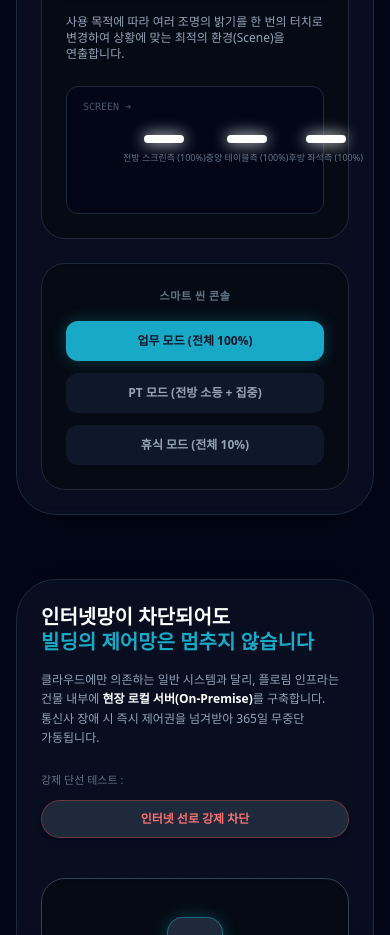
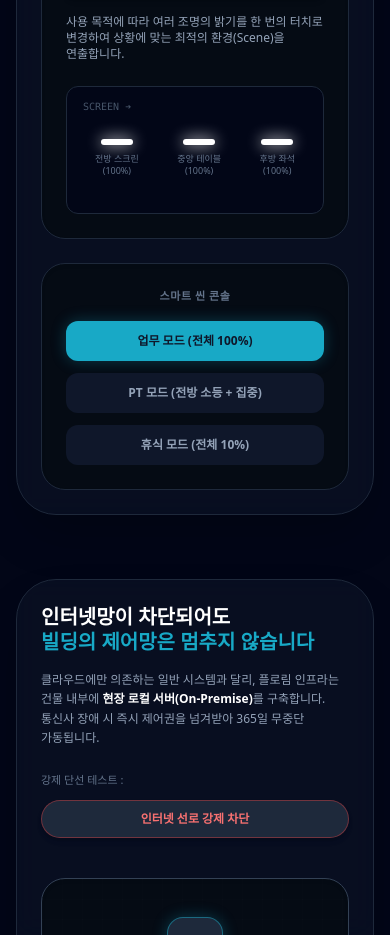
Before and after one commit to flolim-mj54/flolim-website, a React (Vite) app: page /smart-building/sensor in a window 390 px wide. Shown: the part 1580-2515 px from the top of the page. Built offline with nearby package versions, Linux system fonts and the light colour scheme.

Commit message:
모바일

```diff
--- a/src/pages/01_Company/CompanyCert.tsx
+++ b/src/pages/01_Company/CompanyCert.tsx
@@ -14,7 +14,7 @@ export default function CompanyCert() {
       img: "cert-factory.jpg",
       title: "공장등록증",
       desc: "직접생산확인 및 제조 역량 증명",
-    }, // 💡 키엘 다음 순서로 추가
+    },
     {
       id: 2,
       img: "cert-women.jpg",
@@ -35,27 +35,28 @@ export default function CompanyCert() {
     },
   ];
 
+  // 💡 진행 중인 심사 및 등록 현황 (날짜 수정됨)
   const progresses = [
     {
       id: 1,
       img: "logo-highefficiency.jpg",
       title: "고효율기자재인증",
       desc: "에너지 효율 공식 마크",
-      date: "4월 완료",
+      date: "6월 완료",
     },
     {
       id: 2,
       img: "logo-g2b.jpg",
       title: "조달청 등록",
       desc: "공공기관 우선 공급망 구축",
-      date: "5월 완료",
+      date: "7월 완료",
     },
     {
       id: 3,
       img: "logo-kepcoes.jpg",
       title: "켑코이에스(ESCO) 파트너사",
       desc: "한국전력공사 출자 기업 제휴",
-      date: "3월 완료",
+      date: "5월 완료",
     },
   ];
 
@@ -77,8 +78,6 @@ export default function CompanyCert() {
       />
 
       <div className="container mx-auto px-4 max-w-7xl mt-10">
-        {" "}
-        {/* 💡 5열 배치를 위해 max-w를 조금 더 넓게 조정(6xl -> 7xl) */}
         <section className="bg-slate-900/50 backdrop-blur-sm rounded-[2.5rem] p-6 md:p-12 shadow-2xl border border-slate-800 mb-16 relative overflow-hidden">
           <div className="flex flex-col md:flex-row items-start md:items-center gap-3 mb-8 md:mb-10 relative z-10">
             <h2 className="text-xl md:text-2xl font-bold text-white break-keep">
@@ -89,7 +88,6 @@ export default function CompanyCert() {
             </span>
           </div>
 
-          {/* 💡 lg:grid-cols-5 로 수정하여 한 줄에 5개를 배치 */}
           <div className="grid grid-cols-1 sm:grid-cols-2 lg:grid-cols-5 gap-6 relative z-10">
             {certificates.map((cert) => (
               <div
@@ -114,7 +112,7 @@ export default function CompanyCert() {
             ))}
           </div>
         </section>
-        {/* 나머지 섹션은 기존과 동일 */}
+
         <section className="bg-slate-900/50 backdrop-blur-sm rounded-[2.5rem] p-6 md:p-12 shadow-2xl border border-slate-800 mb-16 relative overflow-hidden">
           <div className="mb-8 md:mb-10 relative z-10">
             <h2 className="text-xl md:text-2xl font-bold text-white break-keep">
@@ -232,6 +230,7 @@ export default function CompanyCert() {
             </div>
           </div>
         </section>
+
         <section className="bg-slate-900/50 backdrop-blur-sm rounded-[2.5rem] p-6 md:p-12 shadow-2xl border border-slate-800 mb-16 relative overflow-hidden">
           <div className="absolute top-1/2 left-1/2 -translate-x-1/2 -translate-y-1/2 w-full max-w-4xl h-80 bg-flolim/5 blur-[150px] rounded-full pointer-events-none"></div>
 
@@ -336,6 +335,7 @@ export default function CompanyCert() {
             </div>
           </div>
         </section>
+
         <BottomNav
           prev={{ label: "이전 페이지", title: "조직도", path: "/company/org" }}
           next={{
--- a/src/pages/04_SmartBuilding/SmartBuildingSensor.tsx
+++ b/src/pages/04_SmartBuilding/SmartBuildingSensor.tsx
@@ -10,21 +10,19 @@ const SmartBuildingSensor = () => {
   );
   const [isInternetConnected, setIsInternetConnected] = useState(true);
 
-  // 자동차 이동 로직 (범위를 넓혀 역주행이 보이지 않게 함)
   useEffect(() => {
     const interval = window.setInterval(() => {
       setCarPos((prev) => (prev > 140 ? -40 : prev + 0.6));
-    }, 20); // 프레임 속도 향상
+    }, 20);
     return () => window.clearInterval(interval);
   }, []);
 
   const dimmingMiddle = Math.round(Math.max(45, 100 - sunlight / 2));
   const dimmingWindow = Math.round(Math.max(10, 100 - sunlight));
 
-  // 예측 점등 로직: 자동차 위치(carPos)보다 앞서 있는 전등을 미리 켬
   const isLightOn = (pos: number) => {
     const diff = pos - carPos;
-    return diff > -15 && diff < 35; // 차 뒤로는 15%, 차 앞으로는 35% 미리 켬
+    return diff > -15 && diff < 35;
   };
 
   const getSceneOpacity = (index: number) => {
@@ -51,7 +49,6 @@ const SmartBuildingSensor = () => {
       />
 
       <div className="container mx-auto px-4 max-w-6xl mt-10 md:mt-16">
-        {/* 1. 지능형 시뮬레이터 3종 세트 */}
         <section className="bg-slate-900/50 backdrop-blur-md rounded-[2.5rem] p-6 md:p-12 shadow-2xl border border-slate-800 mb-16 relative overflow-hidden">
           <div className="absolute top-0 right-0 w-[600px] h-[600px] bg-flolim/5 rounded-full blur-[150px] pointer-events-none translate-x-1/4 -translate-y-1/4"></div>
 
@@ -66,7 +63,6 @@ const SmartBuildingSensor = () => {
           </div>
 
           <div className="space-y-10 relative z-10">
-            {/* 시뮬레이터 1: 지하 주차장 동체 추적 */}
             <div className="bg-[#050b14] p-6 rounded-3xl border border-slate-800 shadow-inner flex flex-col">
               <div className="flex items-center gap-2 bg-slate-900/80 px-3 py-1.5 rounded-lg border border-slate-800 self-start mb-4 text-xs font-bold text-flolim tracking-widest shadow-md">
                 <span className="w-1.5 h-1.5 bg-flolim rounded-full animate-ping"></span>
@@ -83,14 +79,12 @@ const SmartBuildingSensor = () => {
               <div className="w-full h-40 bg-[#020617] rounded-2xl border border-slate-800 relative overflow-hidden flex flex-col justify-center px-4 md:px-10">
                 <div className="absolute inset-0 opacity-10 bg-[linear-gradient(rgba(24,169,198,0.15)_1px,transparent_1px),linear-gradient(90deg,rgba(24,169,198,0.15)_1px,transparent_1px)] bg-[size:30px_30px]"></div>
 
-                {/* 주차장 주행선 */}
                 <div className="w-full h-16 border-y-2 border-dashed border-slate-700/50 relative flex items-center">
                   <div
                     className="absolute w-12 h-6 bg-cyan-400 rounded-md shadow-[0_0_20px_#22d3ee] z-20"
                     style={{
                       left: `${carPos}%`,
                       transform: "translateX(-50%)",
-                      // 차가 뒤로 넘어갈 때는 애니메이션을 꺼서 순간 이동하게 만듦
                       transition: carPos === -40 ? "none" : "left 0.02s linear",
                     }}
                   ></div>
@@ -114,7 +108,6 @@ const SmartBuildingSensor = () => {
               </div>
             </div>
 
-            {/* 시뮬레이터 2: 지상 사무실 자연광 연동 */}
             <div className="grid grid-cols-1 lg:grid-cols-3 gap-6">
               <div className="lg:col-span-2 bg-[#050b14] p-6 rounded-3xl border border-slate-800 shadow-inner flex flex-col justify-between">
                 <div>
@@ -154,7 +147,6 @@ const SmartBuildingSensor = () => {
                 </div>
               </div>
 
-              {/* 슬라이더 컨트롤 패널 */}
               <div className="bg-[#050b14] p-6 rounded-3xl border border-slate-800 shadow-inner flex flex-col justify-center items-center">
                 <h4 className="text-sm font-bold text-white mb-2">
                   외부 자연광 유입량
@@ -168,7 +160,6 @@ const SmartBuildingSensor = () => {
                   max="100"
                   value={sunlight}
                   onChange={(e) => setSunlight(Number(e.target.value))}
-                  // 💡 슬라이더 굵기(h-3 md:h-4) 추가 적용
                   className="w-full accent-amber-400 h-3 md:h-4 bg-slate-800 rounded-lg appearance-none cursor-pointer border border-slate-700"
                 />
                 <div className="flex justify-between w-full mt-3 text-[10px] text-slate-600 font-medium">
@@ -178,7 +169,6 @@ const SmartBuildingSensor = () => {
               </div>
             </div>
 
-            {/* 시뮬레이터 3: 스마트 회의실 씬 제어 */}
             <div className="grid grid-cols-1 lg:grid-cols-3 gap-6">
               <div className="lg:col-span-2 bg-[#050b14] p-6 rounded-3xl border border-slate-800 shadow-inner">
                 <div className="flex items-center gap-2 bg-slate-900/80 px-3 py-1.5 rounded-lg border border-slate-800 self-start mb-4 text-xs font-bold text-purple-400 tracking-widest shadow-md">
@@ -194,17 +184,22 @@ const SmartBuildingSensor = () => {
                   <div className="absolute left-4 top-3 text-[10px] text-slate-600 font-mono">
                     SCREEN ➔
                   </div>
-                  <div className="flex justify-around items-center w-full z-10 pl-8">
+
+                  {/* 💡 모바일 삐져나감 현상 수정: px/pl 패딩 반응형 조절 및 줄바꿈 허용 */}
+                  <div className="flex justify-between md:justify-around items-center w-full z-10 px-1 md:px-0 md:pl-8 mt-4 md:mt-0">
                     {[
-                      { label: "전방 스크린측" },
-                      { label: "중앙 테이블측" },
-                      { label: "후방 좌석측" },
+                      { label: "전방 스크린" },
+                      { label: "중앙 테이블" },
+                      { label: "후방 좌석" },
                     ].map((col, i) => {
                       const opacity = getSceneOpacity(i);
                       return (
-                        <div key={i} className="flex flex-col items-center">
+                        <div
+                          key={i}
+                          className="flex flex-col items-center shrink-0"
+                        >
                           <div
-                            className="w-10 md:w-12 h-2 rounded-md mb-2 transition-all duration-700"
+                            className="w-8 sm:w-10 md:w-12 h-1.5 md:h-2 rounded-md mb-2 transition-all duration-700"
                             style={{
                               backgroundColor:
                                 opacity > 0 ? "#ffffff" : "#334155",
@@ -215,8 +210,11 @@ const SmartBuildingSensor = () => {
                                   : "none",
                             }}
                           ></div>
-                          <span className="text-[9px] text-slate-500 whitespace-nowrap">
-                            {col.label} ({Math.round(opacity * 100)}%)
+                          <span className="text-[9px] text-slate-500 text-center leading-snug">
+                            <span className="block">{col.label}</span>
+                            <span className="block">
+                              ({Math.round(opacity * 100)}%)
+                            </span>
                           </span>
                         </div>
                       );
@@ -225,7 +223,6 @@ const SmartBuildingSensor = () => {
                 </div>
               </div>
 
-              {/* 버튼 컨트롤 패널 */}
               <div className="bg-[#050b14] p-6 rounded-3xl border border-slate-800 shadow-inner flex flex-col justify-center gap-3 w-full">
                 <h4 className="text-[11px] md:text-xs font-bold text-slate-500 mb-1 text-center uppercase tracking-wider">
                   스마트 씬 콘솔
@@ -253,7 +250,6 @@ const SmartBuildingSensor = () => {
           </div>
         </section>
 
-        {/* 2. On-Premise 무중단 제어 */}
         <section className="bg-slate-900/50 backdrop-blur-md rounded-[2.5rem] p-6 md:p-12 shadow-2xl border border-slate-800 mb-16 relative overflow-hidden">
           <div className="flex flex-col lg:flex-row gap-10 md:gap-12 items-center relative z-10">
             <div className="lg:w-1/2 w-full">
@@ -289,7 +285,6 @@ const SmartBuildingSensor = () => {
               </div>
             </div>
 
-            {/* 💡 텍스트를 간소화한 상태 카드 영역 */}
             <div className="lg:w-1/2 w-full flex flex-col bg-[#050b14] p-6 md:p-8 rounded-3xl border border-slate-700 text-center items-center justify-center relative overflow-hidden h-64 shadow-inner">
               <div className="absolute inset-0 opacity-10 bg-[linear-gradient(rgba(255,255,255,0.1)_1px,transparent_1px),linear-gradient(90deg,rgba(255,255,255,0.1)_1px,transparent_1px)] bg-[size:20px_20px] z-0"></div>
 
@@ -319,7 +314,6 @@ const SmartBuildingSensor = () => {
                     : "⚠️ 외부 인터넷망 장애 발생"}
                 </p>
 
-                {/* 선로 애니메이션 영역 */}
                 <div className="w-full h-8 relative flex items-center justify-center my-2">
                   <div
                     className={`w-px h-full relative transition-all duration-500 ${isInternetConnected ? "bg-slate-700" : "bg-red-900/30"}`}
```
